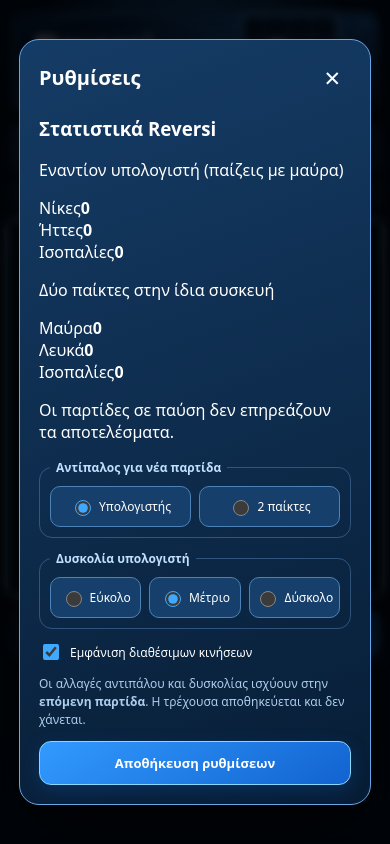
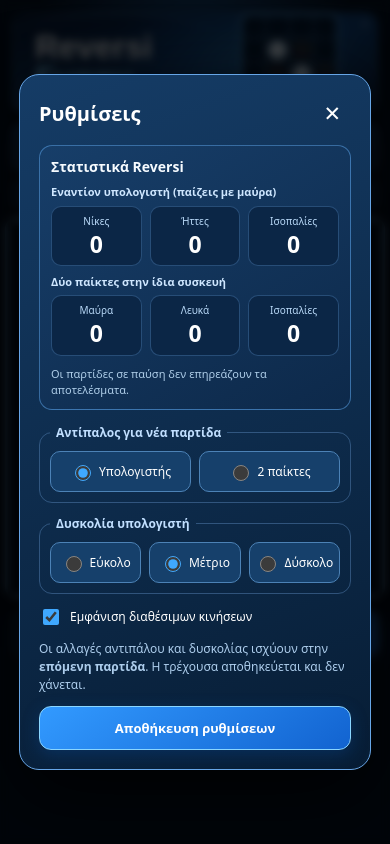
Before and after one commit to seemsfunny21/reversifunny, a plain HTML site: page index.html in a window 390 px wide. Both pictures are taken after a click on the button "Ρυθμίσεις". Drawn offline with Linux system fonts and the light colour scheme.

Commit message:
Style compact game result statistics inside settings without altering mobile board

```diff
--- a/style.css
+++ b/style.css
@@ -104,3 +104,14 @@ input[type=radio],input[type=checkbox]{accent-color:#3fa8ff;min-width:16px;min-h
  html:fullscreen .game-panel{max-width:1490px;width:100%;margin:0 auto}
  html:fullscreen .board-wrap{width:min(100%,1000px,calc(100dvh - 32px))}
 }
+
+/* Lightweight locally stored game results, visible in Settings only. */
+.stats-panel{border:1px solid rgba(103,181,255,.47);border-radius:13px;background:linear-gradient(150deg,#173e69,#0d294a);padding:11px;margin:0 0 14px;text-align:left}
+.stats-panel h3{font-size:14px;margin:0 0 9px;color:#f6fbff}
+.stats-grid{display:grid;grid-template-columns:repeat(2,minmax(0,1fr));gap:8px}
+.stats-grid.stats-triple{grid-template-columns:repeat(3,minmax(0,1fr))}
+.stats-tile{border:1px solid rgba(117,182,250,.27);border-radius:10px;background:#0b2646;min-width:0;padding:8px 4px;display:flex;flex-direction:column;align-items:center;justify-content:center;gap:4px}
+.stats-tile span{font-size:10px;line-height:1.3;text-align:center;color:#b9d9f8}
+.stats-tile strong{font-size:23px;line-height:1.1;font-variant-numeric:tabular-nums;color:#fff}
+.stats-detail{margin:10px 0 0;font-size:11px;line-height:1.45;color:#afcee9}
+.stats-section-label{font-size:11px;line-height:1.3;font-weight:800;color:#cfe7ff;margin:9px 0 6px}
```
